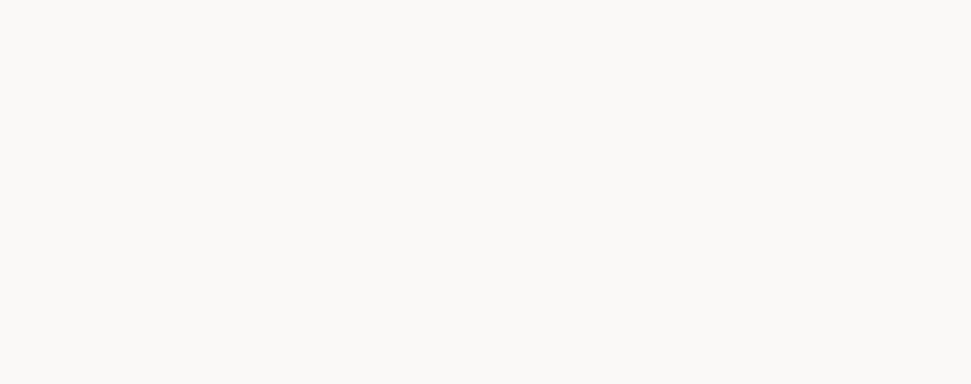
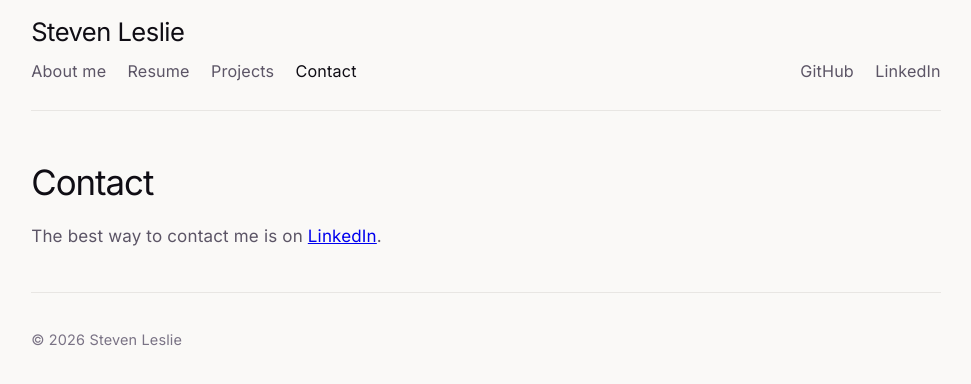
Before and after one commit to swlsf23/website, a React (Vite) app in the folder apps/web/: page /contact in a window 1280 px wide. Before the commit this address had no page. Shown: the top 384 px of the page, without its empty margins (154-1125 px from the left). Built offline with nearby package versions, Linux system fonts and the light colour scheme.

Commit message:
Adding contact route. Minor cleanup.

```diff
--- a/apps/web/src/App.css
+++ b/apps/web/src/App.css
@@ -72,7 +72,7 @@
 }
 
 .projects-page {
-  padding: 2.25rem 0 2.5rem;
+  padding: var(--page-content-pad-top) 0 0;
 }
 
 /* Tighter than default page header; no extra top padding on the h1 block */
@@ -324,12 +324,12 @@
 
 .resume-page-single {
   min-height: 12rem;
-  padding: 1rem 0 2.5rem;
+  padding: 0;
 }
 
 /* Resume: one card per top-level ## section (split at runtime; markdown unchanged) */
 .resume-cards {
-  padding: 1rem 0 2.5rem;
+  padding: 0;
   display: flex;
   flex-direction: column;
   gap: 1.5rem;
@@ -475,7 +475,7 @@
 }
 
 .hero {
-  padding: var(--page-content-pad-top) 0 2rem;
+  padding: var(--page-content-pad-top) 0 0;
 }
 
 .hero h1 {
@@ -496,7 +496,7 @@
   display: flex;
   flex-direction: column;
   align-items: flex-start;
-  padding: 2rem 0 0.5rem;
+  padding: var(--page-content-pad-top) 0 0.5rem;
 }
 
 .page-header h1 {
@@ -534,7 +534,7 @@
 }
 
 .section {
-  padding: 2rem 0;
+  padding: 2rem 0 0;
   border-top: 1px solid var(--border);
 }
 
--- a/apps/web/src/App.tsx
+++ b/apps/web/src/App.tsx
@@ -4,6 +4,7 @@ import { HomePage } from './pages/HomePage.tsx'
 import { ResumePage } from './pages/ResumePage.tsx'
 import { AboutThisSitePage } from './pages/AboutThisSitePage.tsx'
 import { ProjectsPage } from './pages/ProjectsPage.tsx'
+import { ContactPage } from './pages/ContactPage.tsx'
 import './App.css'
 
 export default function App() {
@@ -13,6 +14,7 @@ export default function App() {
         <Route index element={<HomePage />} />
         <Route path="resume" element={<ResumePage />} />
         <Route path="projects" element={<ProjectsPage />} />
+        <Route path="contact" element={<ContactPage />} />
         <Route path="about-this-site" element={<AboutThisSitePage />} />
       </Route>
     </Routes>
--- a/apps/web/src/components/Layout.tsx
+++ b/apps/web/src/components/Layout.tsx
@@ -10,10 +10,11 @@ export function Layout() {
           <nav className="site-nav" aria-label="Primary">
             <div className="site-nav-pages">
               <NavLink to="/" end>
-                About
+                About me
               </NavLink>
               <NavLink to="/resume">Resume</NavLink>
               <NavLink to="/projects">Projects</NavLink>
+              <NavLink to="/contact">Contact</NavLink>
             </div>
             <div className="site-nav-social">
               <a
--- a/apps/web/src/index.css
+++ b/apps/web/src/index.css
@@ -39,6 +39,8 @@
 
   /* First line of main content (title) aligns across About / Resume / Projects */
   --page-content-pad-top: 3rem;
+  /* Space from last line of page content to footer rule (same on all routes) */
+  --page-content-pad-bottom: 2.5rem;
 
   font: 17px/150% var(--sans);
   letter-spacing: 0.01em;
@@ -92,6 +94,7 @@ body {
 
 main {
   text-align: left;
+  padding-bottom: var(--page-content-pad-bottom);
 }
 
 h1,
--- /dev/null
+++ b/apps/web/src/pages/ContactPage.tsx
@@ -0,0 +1,24 @@
+import { SOCIAL_LINKEDIN } from '../constants/social'
+
+export function ContactPage() {
+  return (
+    <section className="contact-page" aria-labelledby="contact-heading">
+      <header className="page-header">
+        <h1 id="contact-heading">Contact</h1>
+      </header>
+      <div className="projects-body--md">
+        <p>
+          The best way to contact me is on{' '}
+          <a
+            href={SOCIAL_LINKEDIN}
+            target="_blank"
+            rel="noopener noreferrer"
+          >
+            LinkedIn
+          </a>
+          .
+        </p>
+      </div>
+    </section>
+  )
+}
--- a/apps/web/src/pages/HomePage.tsx
+++ b/apps/web/src/pages/HomePage.tsx
@@ -9,7 +9,7 @@ export function HomePage() {
 
   return (
     <section className="hero" aria-labelledby="hero-heading">
-      <h1 id="hero-heading">Steven Leslie</h1>
+      <h1 id="hero-heading">About me</h1>
       {home ? (
         <div
           className="hero-lede hero-lede--md"
--- a/apps/web/src/pages/ResumePage.tsx
+++ b/apps/web/src/pages/ResumePage.tsx
@@ -2,8 +2,6 @@ import { useEffect, useMemo, useState } from 'react'
 import { marked } from 'marked'
 import { getSitePage } from '../generated/sitePages.ts'
 import { splitResumeMarkdown } from '../utils/splitResumeMarkdown.ts'
-
-const PREAMBLE_ID = 'resume-preamble'
 
 export function ResumePage() {
   const resume = getSitePage('resume')
@@ -11,11 +9,6 @@ export function ResumePage() {
 
   const sectionEntries = useMemo(
     () => sections.filter((s) => s.kind === 'section'),
-    [sections],
-  )
-
-  const preambleSection = useMemo(
-    () => sections.find((s) => s.kind === 'preamble'),
     [sections],
   )
 
@@ -49,18 +42,6 @@ export function ResumePage() {
       {resume ? (
         <div className="resume-page-layout">
           <div className="resume-page-main">
-            {preambleSection ? (
-              <div
-                id={PREAMBLE_ID}
-                className="resume-preamble resume-body--md resume-anchor"
-                dangerouslySetInnerHTML={{
-                  __html: marked.parse(preambleSection.bodyMd, {
-                    async: false,
-                  }) as string,
-                }}
-              />
-            ) : null}
-
             <div className="resume-page-single">
               {activeSection
                 ? (() => {
```
